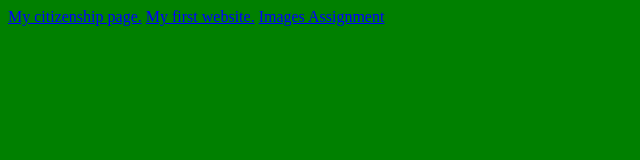
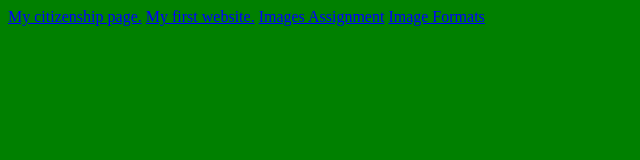
Before and after one commit to esmart019/esmart019.github.io, a plain HTML site: page index.html in a window 1280 px wide. Shown: the whole page, without its empty margins (0-640 px from the left). Drawn offline with Linux system fonts and the light colour scheme.

Commit message:
image formats

```diff
--- a/index.html
+++ b/index.html
@@ -6,5 +6,6 @@
 <a href="citizenship.html">My citizenship page.</a>
 <a href="first.html">My first website.</a>
 <a href="images/index.html">Images Assignment</a>
+<a href="images/image_formats.html">Image Formats</a>
 </body>
 </html>
```
